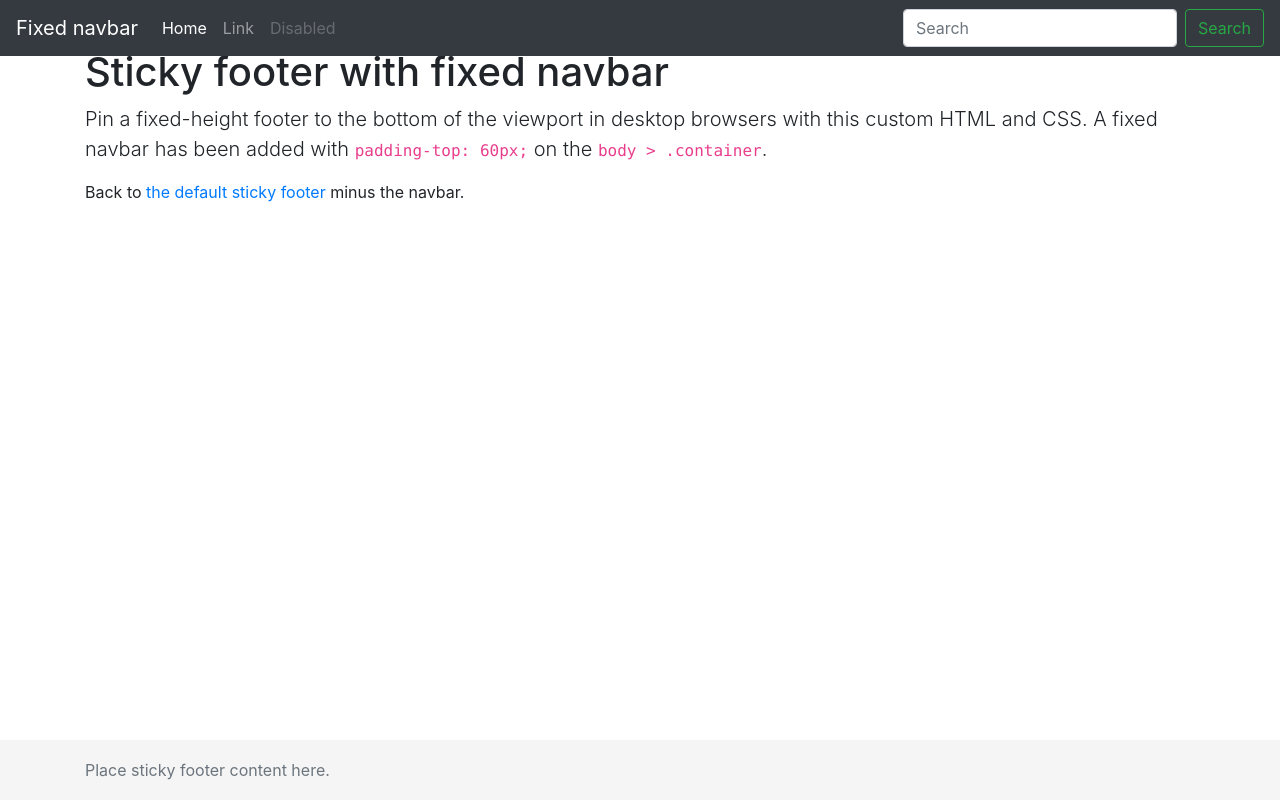
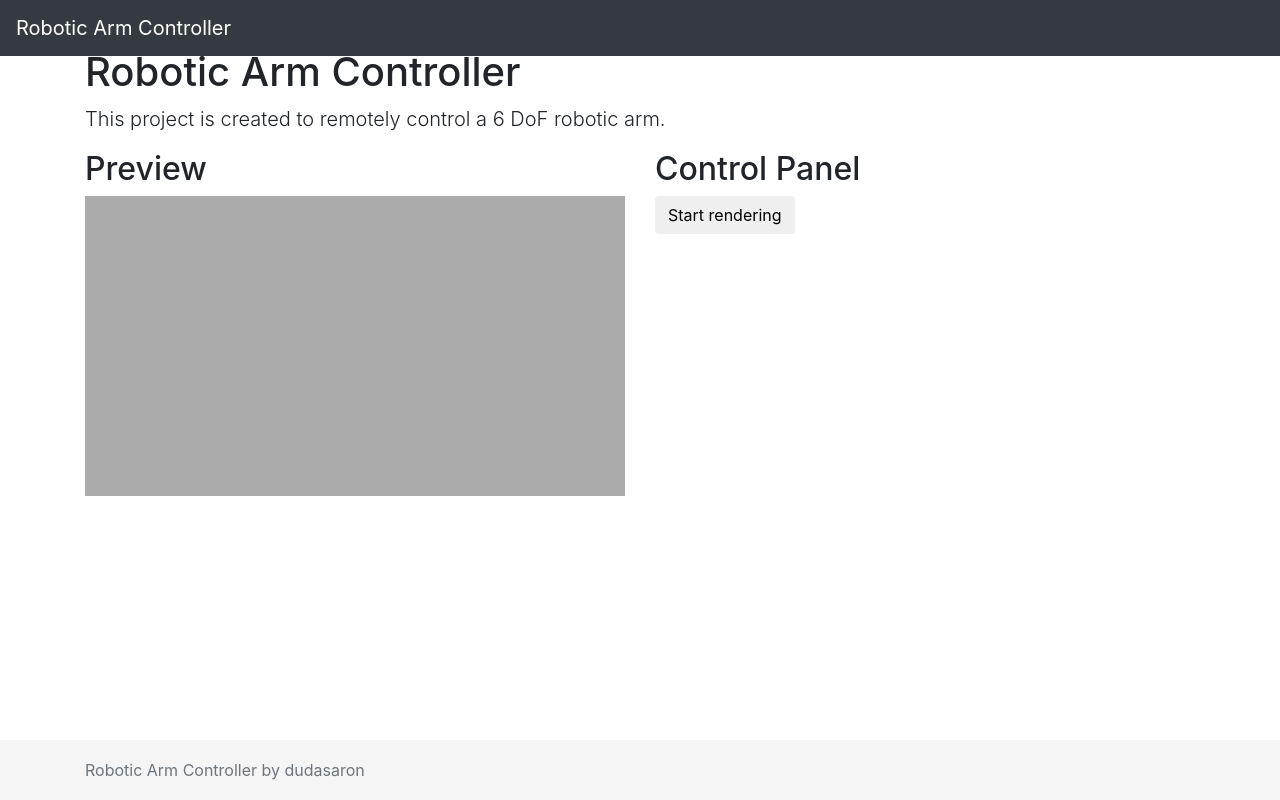
Before and after one commit to dudasaron/robot-arm, an Angular app: page / in a window 1280 px wide. Built offline with nearby package versions, Linux system fonts and the light colour scheme.

Commit message:
adding three js for the page

```diff
--- a/package.json
+++ b/package.json
@@ -21,6 +21,8 @@
     "@angular/platform-browser": "^5.2.0",
     "@angular/platform-browser-dynamic": "^5.2.0",
     "@angular/router": "^5.2.0",
+    "@types/jquery": "^3.3.0",
+    "@types/three": "^0.89.11",
     "bootstrap": "^4.0.0",
     "core-js": "^2.4.1",
     "jquery": "^3.3.1",
--- a/src/app/app.component.html
+++ b/src/app/app.component.html
@@ -1,39 +1,35 @@
 <header>
     <!-- Fixed navbar -->
     <nav class="navbar navbar-expand-md navbar-dark fixed-top bg-dark">
-      <a class="navbar-brand" href="#">Fixed navbar</a>
+      <a class="navbar-brand" href="#">Robotic Arm Controller</a>
       <button class="navbar-toggler" type="button" data-toggle="collapse" data-target="#navbarCollapse" aria-controls="navbarCollapse" aria-expanded="false" aria-label="Toggle navigation">
         <span class="navbar-toggler-icon"></span>
       </button>
       <div class="collapse navbar-collapse" id="navbarCollapse">
         <ul class="navbar-nav mr-auto">
-          <li class="nav-item active">
-            <a class="nav-link" href="#">Home <span class="sr-only">(current)</span></a>
-          </li>
-          <li class="nav-item">
-            <a class="nav-link" href="#">Link</a>
-          </li>
-          <li class="nav-item">
-            <a class="nav-link disabled" href="#">Disabled</a>
-          </li>
         </ul>
-        <form class="form-inline mt-2 mt-md-0">
-          <input class="form-control mr-sm-2" type="text" placeholder="Search" aria-label="Search">
-          <button class="btn btn-outline-success my-2 my-sm-0" type="submit">Search</button>
-        </form>
       </div>
     </nav>
   </header>
 
-  <!-- Begin page content -->
   <main role="main" class="container">
-    <h1 class="mt-5">Sticky footer with fixed navbar</h1>
-    <p class="lead">Pin a fixed-height footer to the bottom of the viewport in desktop browsers with this custom HTML and CSS. A fixed navbar has been added with <code>padding-top: 60px;</code> on the <code>body &gt; .container</code>.</p>
-    <p>Back to <a href="../sticky-footer">the default sticky footer</a> minus the navbar.</p>
+    <h1 class="mt-5">Robotic Arm Controller</h1>
+    <p class="lead">This project is created to remotely control a 6 DoF robotic arm. </p>
+
+      <section role="displays" class="row">
+        <div class="col-12 col-md-6">
+          <h2>Preview</h2>
+          <div id="preview-canvas"></div>
+        </div>
+        <div class="col-12 col-md-6">
+          <h2>Control Panel</h2>
+          <button class="btn btn-default" (click)="startRendering()">Start rendering</button>
+        </div>
+    </section>
   </main>
 
   <footer class="footer">
     <div class="container">
-      <span class="text-muted">Place sticky footer content here.</span>
+      <span class="text-muted">Robotic Arm Controller by dudasaron</span>
     </div>
   </footer>
--- a/src/app/app.component.scss
+++ b/src/app/app.component.scss
@@ -35,3 +35,10 @@ html {
   code {
     font-size: 80%;
   }
+
+
+  #preview-canvas {
+      width: 100%;
+      height: 300px;
+      background-color: #ababab;
+  }
--- a/src/app/app.component.ts
+++ b/src/app/app.component.ts
@@ -1,4 +1,6 @@
 import { Component } from '@angular/core';
+import * as THREE from 'three';
+import * as $ from 'jquery';
 
 @Component({
   selector: 'app-root',
@@ -7,4 +9,93 @@ import { Component } from '@angular/core';
 })
 export class AppComponent {
   title = 'app';
+
+  constructor() {
+  }
+
+  public startRendering(): void {
+
+    // Get the DOM element to attach to
+    const container = document.getElementById('preview-canvas');
+
+    // Set the scene size.
+    const WIDTH = container.clientWidth;
+    const HEIGHT = container.clientHeight;
+
+    // Set some camera attributes.
+    const VIEW_ANGLE = 45;
+    const ASPECT = WIDTH / HEIGHT;
+    const NEAR = 0.1;
+    const FAR = 10000;
+
+
+    // Create a WebGL renderer, camera
+    // and a scene
+    const renderer = new THREE.WebGLRenderer();
+    const camera =
+      new THREE.PerspectiveCamera(
+        VIEW_ANGLE,
+        ASPECT,
+        NEAR,
+        FAR
+      );
+
+    const scene = new THREE.Scene();
+
+    // Add the camera to the scene.
+    scene.add(camera);
+
+    // Set up the sphere vars
+    const RADIUS = 50;
+    const SEGMENTS = 16;
+    const RINGS = 16;
+
+    // create the sphere's material
+    const sphereMaterial =
+    new THREE.MeshLambertMaterial(
+      {
+        color: 0xCC0000
+      });
+
+    // Create a new mesh with
+    // sphere geometry - we will cover
+    // the sphereMaterial next!
+    const sphere = new THREE.Mesh(
+
+      new THREE.SphereGeometry(
+        RADIUS,
+        SEGMENTS,
+        RINGS),
+
+      sphereMaterial);
+
+    // Move the Sphere back in Z so we
+    // can see it.
+    sphere.position.z = -300;
+
+    // Finally, add the sphere to the scene.
+    scene.add(sphere);
+
+    // create a point light
+    const pointLight =
+    new THREE.PointLight(0xFFFFFF);
+
+    // set its position
+    pointLight.position.x = 10;
+    pointLight.position.y = 50;
+    pointLight.position.z = 130;
+
+    // add to the scene
+    scene.add(pointLight);
+
+    // Start the renderer.
+    renderer.setSize(WIDTH, HEIGHT);
+
+    renderer.render(scene, camera);
+
+    $(container).empty();
+    // Attach the renderer-supplied
+    // DOM element.
+    container.appendChild(renderer.domElement);
+  }
 }
```
Also changed, not shown: .angular-cli.json, 1 other file (tests, documents, lock files or other folders).
